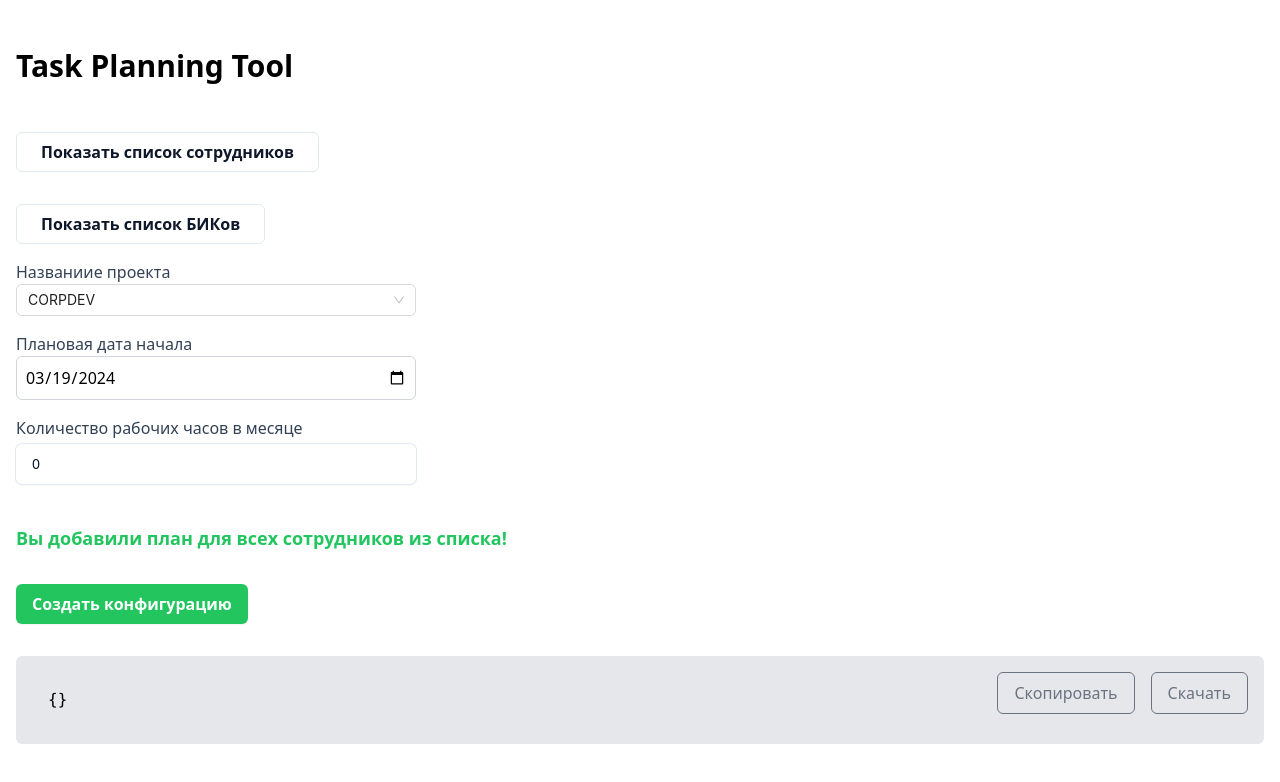
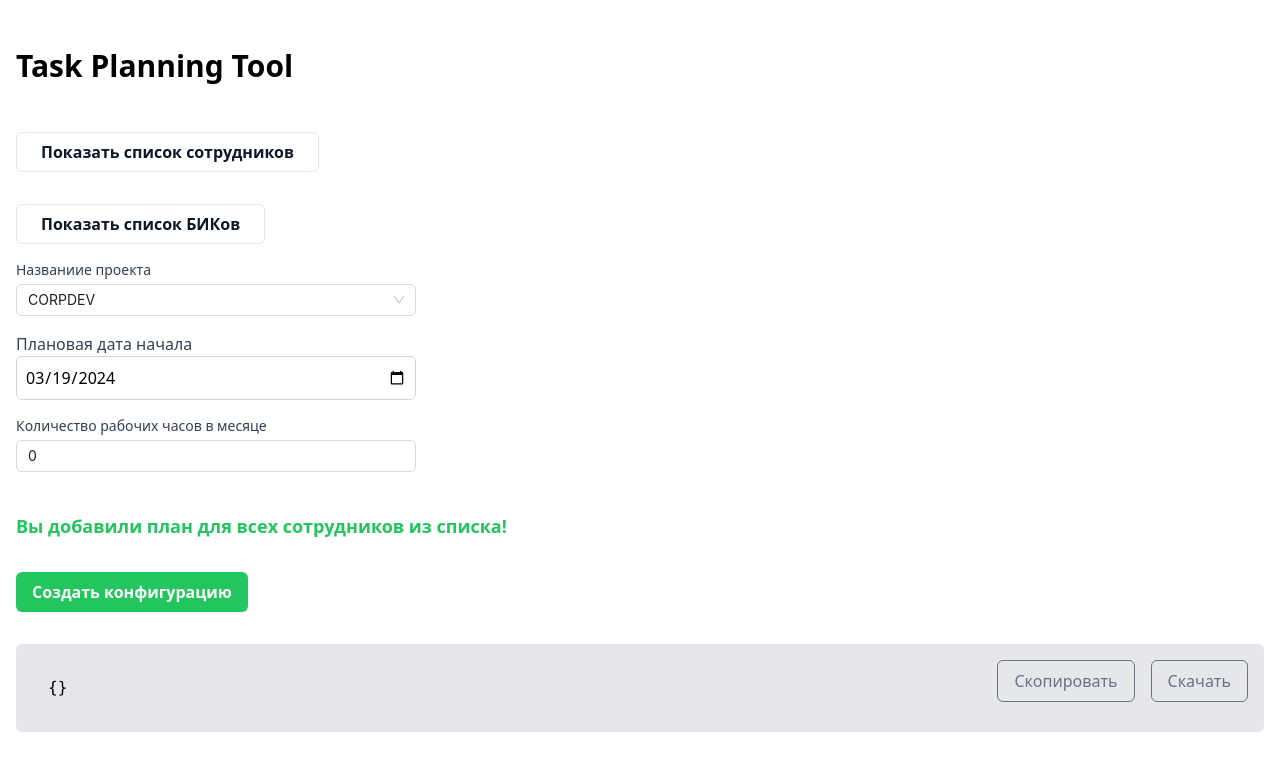
Before and after one commit to Dynkin/taskPlanningTool, a React (Vite) app: page / in a window 1280 px wide. Shown: the top 782 px of the page. Built offline with nearby package versions, Linux system fonts and the light colour scheme.

Commit message:
Adds InputField for monthWorkHours

```diff
--- a/src/common/components/SelectField/SelectField.tsx
+++ b/src/common/components/SelectField/SelectField.tsx
@@ -36,13 +36,10 @@ const SelectFieldComponent: React.FC<Props> = ({
     onChange({ target: { value } });
   };
 
-  const computedClassName = classNames(className, 'w-full');
+  const computedClassName = classNames(className, 'w-full', 'mt-1');
   return (
     <div>
-      <label
-        htmlFor={id}
-        className='text-md mt-4 block font-medium text-slate-700'
-      >
+      <label htmlFor={id} className='block text-sm font-medium text-slate-700'>
         {label}
       </label>
       <Select
--- a/src/features/CoreForm/CoreForm.tsx
+++ b/src/features/CoreForm/CoreForm.tsx
@@ -10,6 +10,7 @@ import { JSONPreview } from './JSONPreview/JSONPreview';
 import { PeopleList } from './PeopleList/PeopleList';
 import { BIQsList } from './BIQsList/BIQsList';
 import { SelectField } from '../../common/components/SelectField/SelectField';
+import { InputField } from '../../common/components/InputField/InputField';
 import {
   setLocalStorage,
   getLocalStorage,
@@ -164,7 +165,7 @@ const CoreForm = () => {
         />
       )}
 
-      <form onSubmit={handleSubmit(onSubmit)}>
+      <form onSubmit={handleSubmit(onSubmit)} className='mt-4'>
         <div className='w-[400px]'>
           <Controller
             control={control}
@@ -213,29 +214,21 @@ const CoreForm = () => {
         </div>
 
         <div className='mt-4 w-[400px]'>
-          <label
-            htmlFor='monthWorkHours'
-            className='text-md block font-medium text-slate-700'
-          >
-            Количество рабочих часов в месяце
-          </label>
-          <input
+          <InputField
             type='number'
-            defaultValue='160'
-            id='monthWorkHours'
-            className='mt-1 block w-full appearance-none rounded-md py-2 pl-4 text-sm leading-6 text-slate-900 placeholder-slate-400 shadow-sm ring-1 ring-slate-200 focus:outline-none focus:ring-2 focus:ring-blue-500'
-            {...register('monthWorkHours', {
-              required: true,
+            label='Количество рабочих часов в месяце'
+            control={control}
+            name='monthWorkHours'
+            rules={{
+              required: {
+                value: true,
+                message:
+                  'Нужно указать необходимое количество рабочих часов в месяце',
+              },
               valueAsNumber: true,
-            })}
+            }}
+            error={errors.monthWorkHours}
           />
-          <div className='mt-1 block text-red-500'>
-            {errors.monthWorkHours && (
-              <span>
-                Нужно указать необходимое количество рабочих часов в месяце
-              </span>
-            )}
-          </div>
         </div>
 
         <div className='mt-10'>
```
